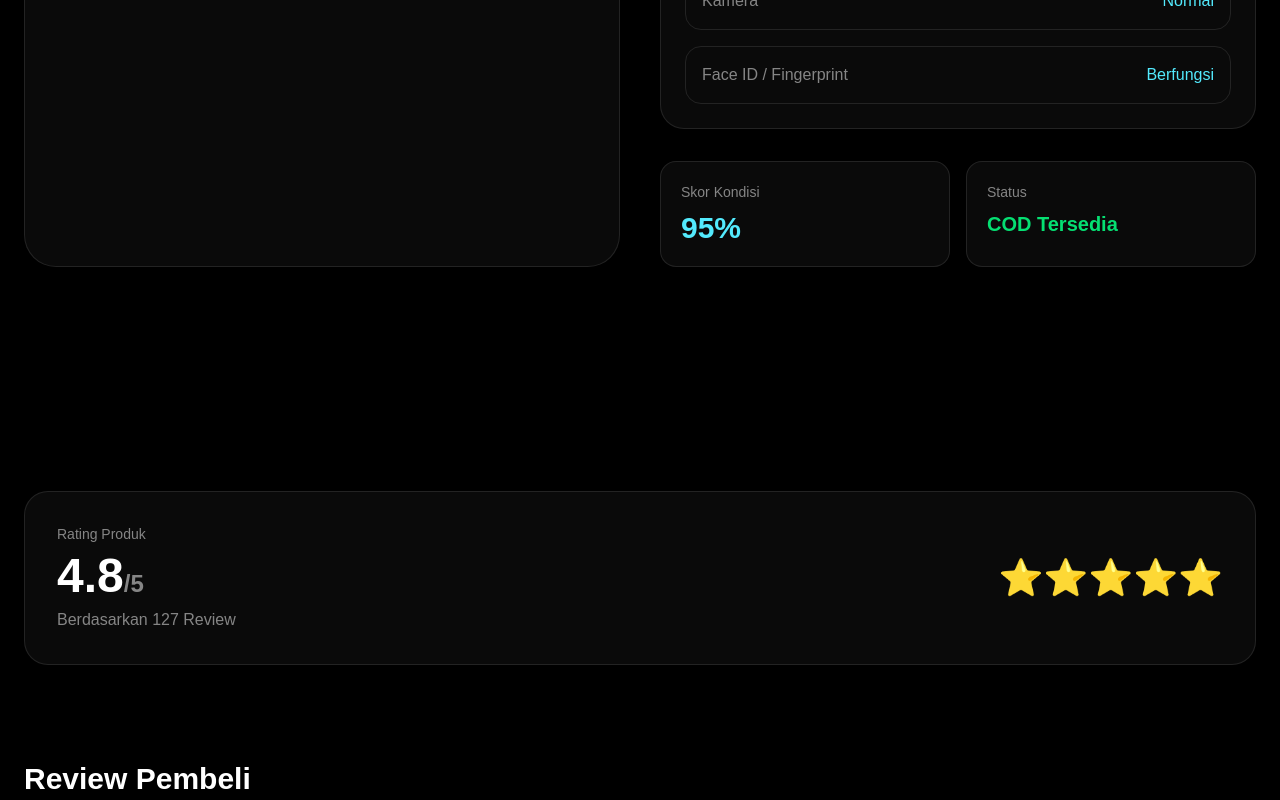
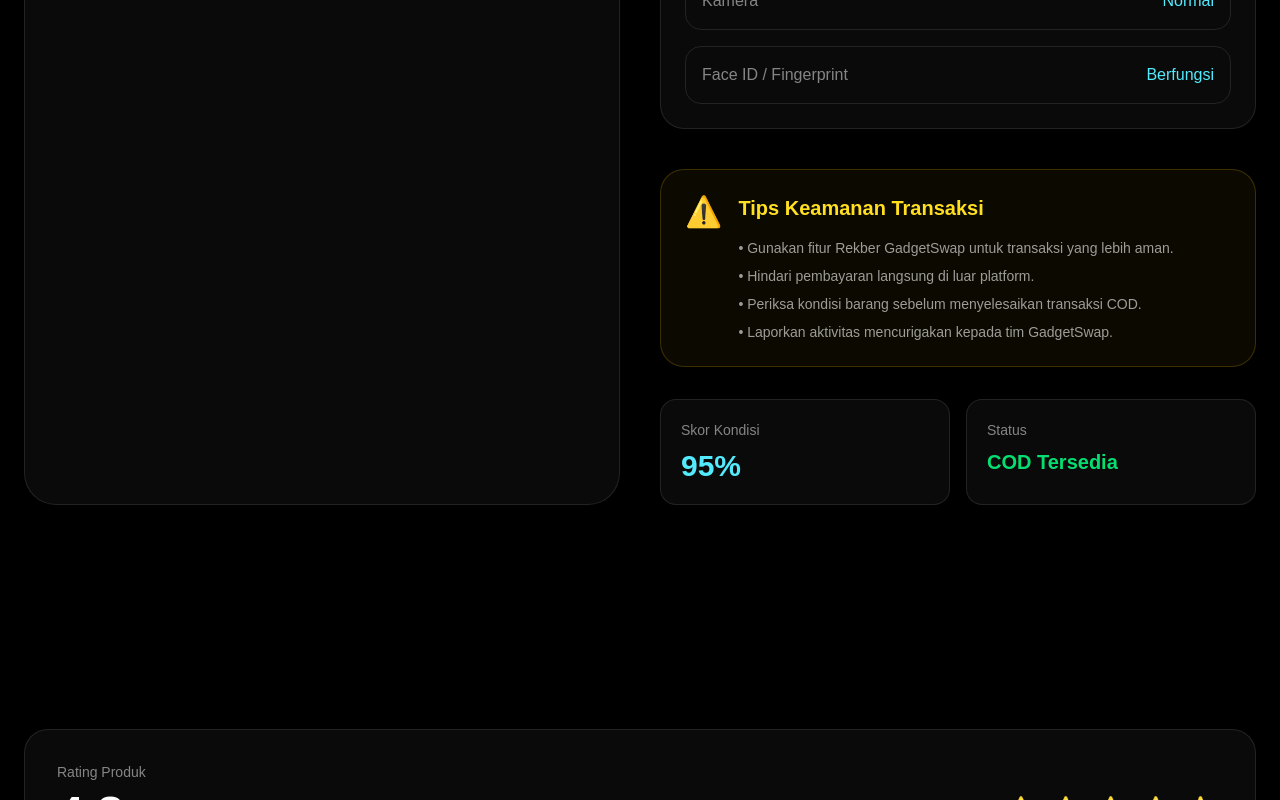
Before and after one commit to Rexlicky/gadgetswap, a Next.js app: page /product/galaxy-s25-ultra in a window 1280 px wide. Shown: the part 1961-2761 px from the top of the page. Built offline with nearby package versions, Linux system fonts and the light colour scheme.

Commit message:
feat: add product safety notice

```diff
--- a/src/app/product/[slug]/page.js
+++ b/src/app/product/[slug]/page.js
@@ -10,6 +10,7 @@ import SellerCard from "@/components/product/SellerCard";
 import TrustIndicators from "@/components/product/TrustIndicators";
 import ProductSpecifications from "@/components/product/ProductSpecifications";
 import ConditionBreakdown from "@/components/product/ConditionBreakdown";
+import ProductSafetyNotice from "@/components/product/ProductSafetyNotice";
 
 export default async function ProductDetailPage({ params }) {
   const { slug } = await params;
@@ -52,6 +53,8 @@ export default async function ProductDetailPage({ params }) {
 
           <ConditionBreakdown />
 
+          <ProductSafetyNotice />
+
           <div className="mt-8 grid grid-cols-2 gap-4">
             <div className="rounded-2xl border border-white/10 bg-white/[0.04] p-5">
               <p className="text-sm text-white/50">Skor Kondisi</p>
--- /dev/null
+++ b/src/components/product/ProductSafetyNotice.jsx
@@ -0,0 +1,29 @@
+export default function ProductSafetyNotice() {
+  return (
+    <section className="mt-10 rounded-3xl border border-yellow-400/20 bg-yellow-500/5 p-6 backdrop-blur-xl">
+      <div className="flex items-start gap-4">
+        <div className="text-3xl">⚠️</div>
+
+        <div>
+          <h2 className="text-xl font-bold text-yellow-300">
+            Tips Keamanan Transaksi
+          </h2>
+
+          <ul className="mt-4 space-y-2 text-sm text-white/60">
+            <li>
+              • Gunakan fitur Rekber GadgetSwap untuk transaksi yang lebih aman.
+            </li>
+
+            <li>• Hindari pembayaran langsung di luar platform.</li>
+
+            <li>
+              • Periksa kondisi barang sebelum menyelesaikan transaksi COD.
+            </li>
+
+            <li>• Laporkan aktivitas mencurigakan kepada tim GadgetSwap.</li>
+          </ul>
+        </div>
+      </div>
+    </section>
+  );
+}
```
